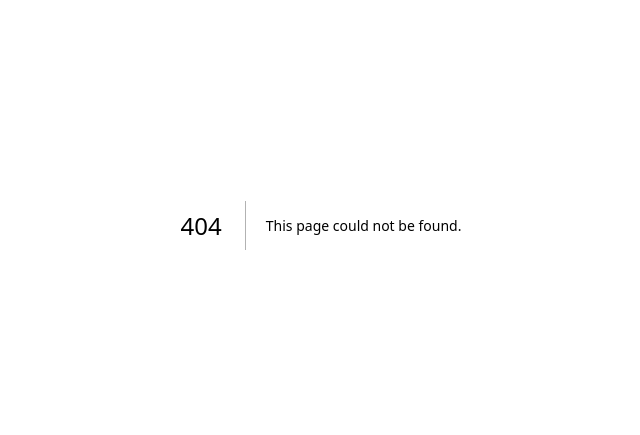
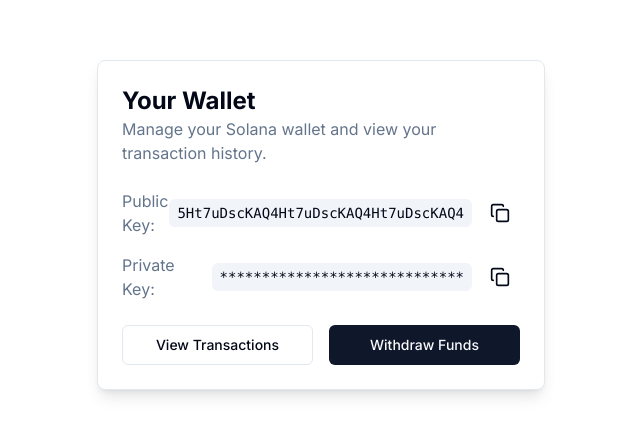
Before and after one commit to Ayushjodd/Xemen, a Next.js app: page /wallet in a window 1280 px wide. Before the commit this address had no page. Shown: the part 175-610 px from the top of the page, without its empty margins (319-959 px from the left). Built offline with nearby package versions, Linux system fonts and the light colour scheme.

Commit message:
added wallet component

```diff
--- /dev/null
+++ b/app/wallet/page.tsx
@@ -0,0 +1,8 @@
+import Wallet from "@/components/Home/Wallet";
+import React from "react";
+
+const page = () => {
+  return <Wallet />;
+};
+
+export default page;
--- /dev/null
+++ b/components/Home/Wallet.tsx
@@ -0,0 +1,47 @@
+import { Button } from "@/components/ui/newButton";
+import CopyIcon from "../icons/CopyIcon";
+
+export default function Wallet() {
+  return (
+    <div className="flex items-center justify-center min-h-screen ">
+      <div className="bg-card rounded-lg shadow-lg p-6 flex flex-col gap-6 max-w-md w-full border ">
+        <div>
+          <h2 className="text-2xl font-bold">Your Wallet</h2>
+          <p className="text-muted-foreground">
+            Manage your Solana wallet and view your transaction history.
+          </p>
+        </div>
+        <div className="flex flex-col gap-4">
+          <div className="flex items-center justify-between">
+            <span className="text-muted-foreground">Public Key:</span>
+            <div className="flex items-center gap-2">
+              <code className="bg-muted px-2 py-1 rounded-md text-sm font-mono">
+                5Ht7uDscKAQ4Ht7uDscKAQ4Ht7uDscKAQ4
+              </code>
+              <Button variant="ghost" size="icon">
+                <CopyIcon className="w-5 h-5" />
+                <span className="sr-only">Copy public key</span>
+              </Button>
+            </div>
+          </div>
+          <div className="flex items-center justify-between">
+            <span className="text-muted-foreground">Private Key:</span>
+            <div className="flex items-center gap-2">
+              <code className="bg-muted px-2 py-1 rounded-md text-sm font-mono">
+                *****************************
+              </code>
+              <Button variant="ghost" size="icon">
+                <CopyIcon className="w-5 h-5" />
+                <span className="sr-only">Copy private key</span>
+              </Button>
+            </div>
+          </div>
+        </div>
+        <div className="grid grid-cols-2 gap-4">
+          <Button variant="outline">View Transactions</Button>
+          <Button>Withdraw Funds</Button>
+        </div>
+      </div>
+    </div>
+  );
+}
--- /dev/null
+++ b/components/icons/CopyIcon.tsx
@@ -0,0 +1,19 @@
+export default function CopyIcon(props: any) {
+  return (
+    <svg
+      {...props}
+      xmlns="http://www.w3.org/2000/svg"
+      width="24"
+      height="24"
+      viewBox="0 0 24 24"
+      fill="none"
+      stroke="currentColor"
+      strokeWidth="2"
+      strokeLinecap="round"
+      strokeLinejoin="round"
+    >
+      <rect width="14" height="14" x="8" y="8" rx="2" ry="2" />
+      <path d="M4 16c-1.1 0-2-.9-2-2V4c0-1.1.9-2 2-2h10c1.1 0 2 .9 2 2" />
+    </svg>
+  );
+}
```
